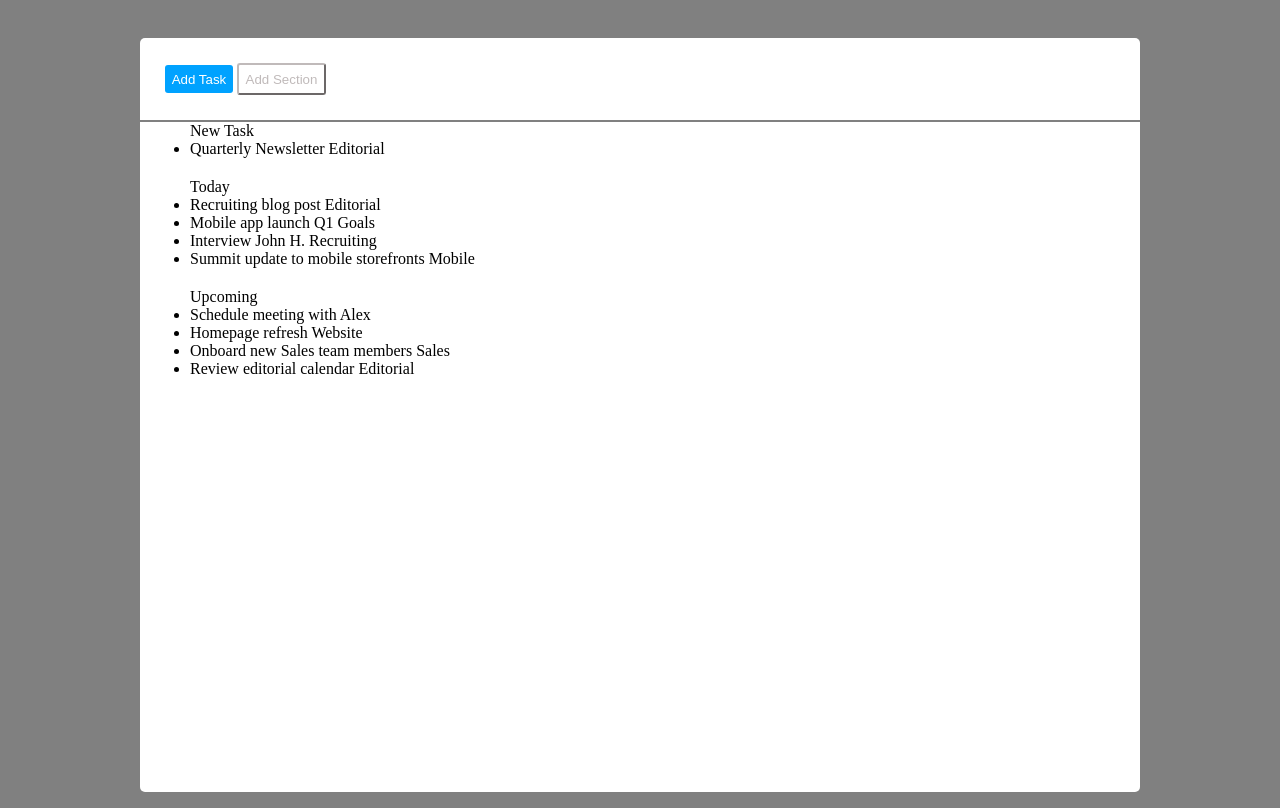
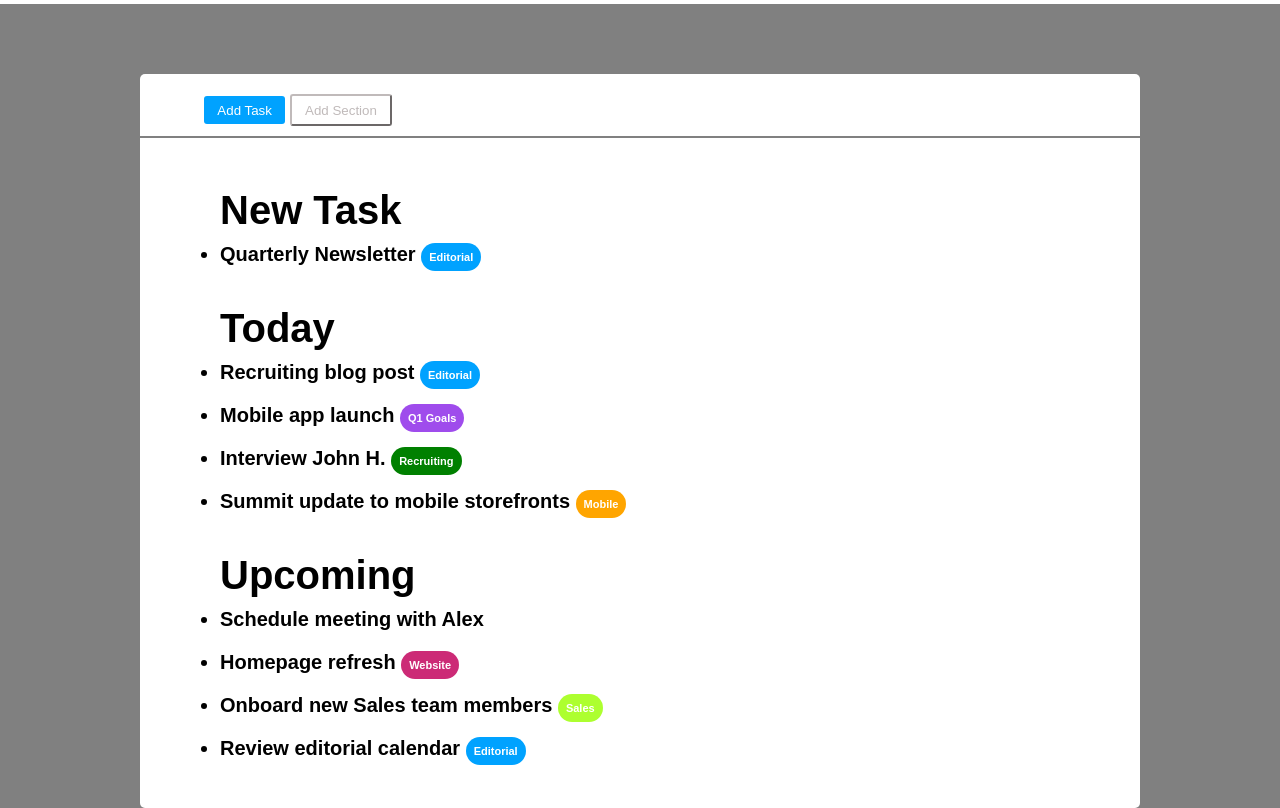
Before and after one commit to LorenzoParis1996/html-css-toboolist, a plain HTML site: page index.html in a window 1280 px wide. Shown: the part 98-906 px from the top of the page. Drawn offline with Linux system fonts and the light colour scheme.

Commit message:
apportati spazi delle liste

```diff
--- a/css/style.css
+++ b/css/style.css
@@ -6,27 +6,29 @@
 
 body {
     background-color: grey;
+    font-family: Arial, Helvetica, sans-serif;
 }
 
 header {
     background-color: white;
     padding-top: 2rem;
     padding-left: 2rem;
-
+    padding-bottom: 1rem;
 }
 
 h1 {
     display: inline-block;
     padding-top: 5px;
-    padding-left: 5px;
     vertical-align: top;
 }
 
 nav {
     width: 1000px;
     margin: auto;
-    margin-top: 50px;
-    padding: 25px;
+    margin-top: 70px;
+    padding-left: 4em;
+    padding-top: 20px;
+    padding-bottom: 10px;
     border-top-left-radius: 5px;
     border-top-right-radius: 5px;
 }
@@ -36,7 +38,7 @@ nav {
 }
 
 button {
-    padding: 0.5em;
+    padding: 0.5em 1em;
 }
 
 #add-task {
@@ -66,14 +68,60 @@ section {
 
 
 ul {
-    margin-left: 50px;
+    margin-left: 2em;
+}
+
+.list-title {
+    font-size: 40px;
+    font-weight: bold;
+}
+
+li {
+    font-size: 20px;
+    padding-top: 10px;
+    padding-bottom: 10px;
+}
+
+#list-1 {
+    padding-top: 50px;
+}
+
+#list-2 {
+    margin-top: 30px;
+}
+
+#list-3 {
+    margin-top: 30px;
 }
 
 
-#list-2 {
-    margin-top: 20px;
+span {
+    font-size: 11px;
+    color: white;
+    border-radius: 15px;
+    padding: 8px;
 }
 
-#list-3 {
-    margin-top: 20px;
+.editorial {
+    background-color: rgb(0, 162, 255);
 }
+
+#q1goals {
+    background-color: rgb(159, 76, 236);
+}
+
+#recruiting {
+    background-color: green;
+}
+
+#mobile {
+    background-color: orange;
+}
+
+#website {
+    background-color: rgb(204, 42, 118);
+}
+
+#sales {
+    background-color: greenyellow;
+}
--- a/index.html
+++ b/index.html
@@ -22,14 +22,14 @@
 
         <section class="bg-color">
             <div>
-                <ul id="list-1">
+                <ul id="list-1" class="list-title">
                     New Task
                     <li>
                         Quarterly Newsletter <span class="editorial">Editorial</span>
                     </li>
                 </ul>
 
-                <ul id="list-2">
+                <ul id="list-2" class="list-title">
                     Today
                     <li>Recruiting blog post <span class="editorial">Editorial</span></li>
                     <li>Mobile app launch <span id="q1goals">Q1 Goals</span></li>
@@ -37,7 +37,7 @@
                     <li>Summit update to mobile storefronts <span id="mobile">Mobile</span></li>
                 </ul>
 
-                <ul id="list-3">
+                <ul id="list-3" class="list-title">
                     Upcoming
                     <li>Schedule meeting with Alex</li>
                     <li>Homepage refresh <span id="website">Website</span></li>
```
